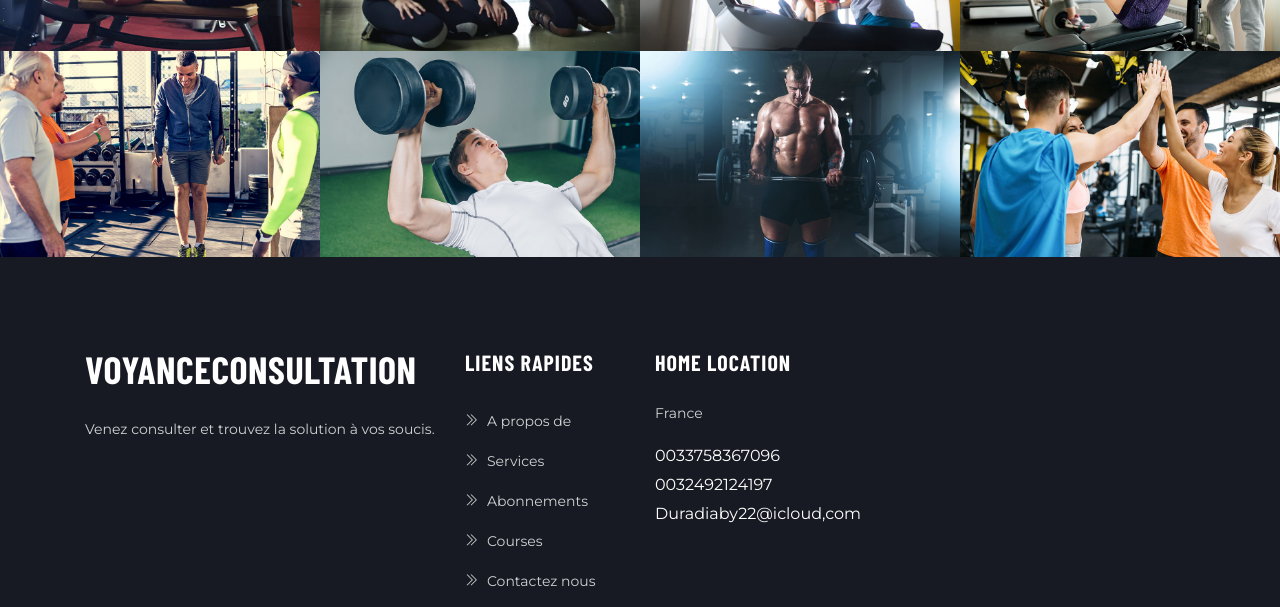
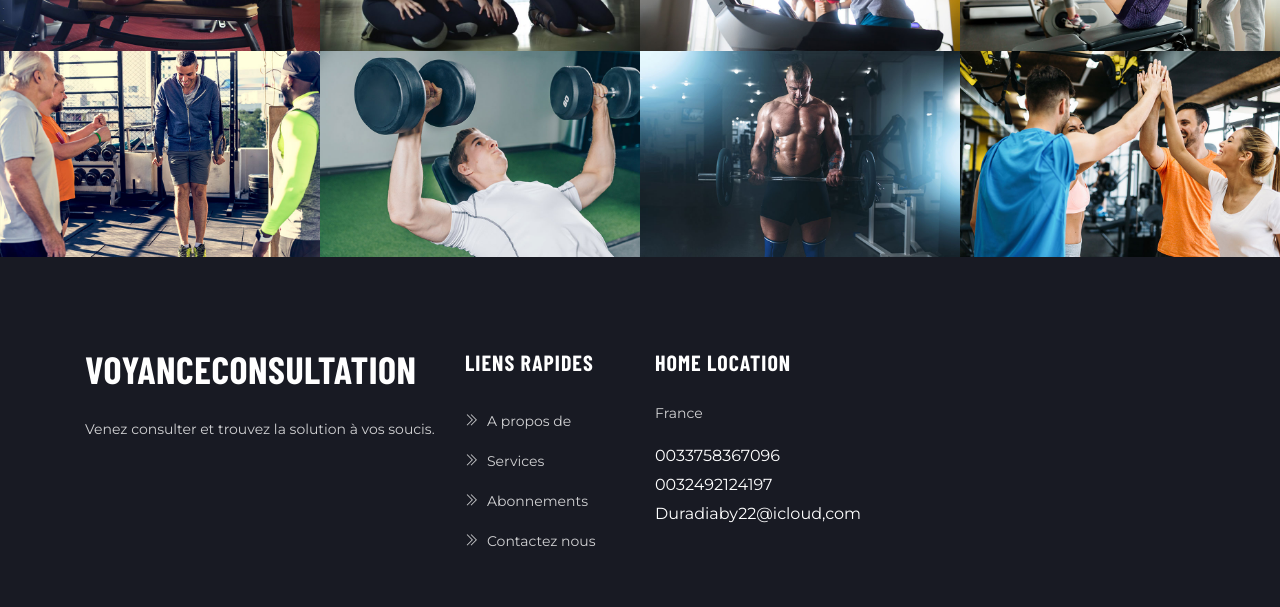
Before and after one commit to perternelm/voyance, a plain HTML site: page about.html in a window 1280 px wide. Shown: the part 2334-2941 px from the top of the page. Drawn offline with nearby package versions, Linux system fonts and the light colour scheme; some packages are replaced by stand-ins of ours; a script that the page names is missing.

Commit message:
removal of "courses"

```diff
--- a/about.html
+++ b/about.html
@@ -269,7 +269,6 @@
 						<li><a href="about.html"><i class="ti-angle-double-right mr-2"></i>A propos de</a></li>
 						<li><a href="service.html"><i class="ti-angle-double-right mr-2"></i>Services</a></li>
 						<li><a href="pricing.html"><i class="ti-angle-double-right mr-2"></i>Abonnements</a></li>
-						<li><a href="course.html"><i class="ti-angle-double-right mr-2"></i>Courses</a></li>
 						<li><a href="contact.html"><i class="ti-angle-double-right mr-2"></i>Contactez nous</a></li>
 					</ul>
 				</div>
```
Also changed, not shown: blog-sidebar.html (+0 -1 lines), blog-single.html (+0 -1 lines), blog.html (+0 -1 lines), contact.html (+0 -1 lines), index.html (+0 -1 lines), pricing.html (+0 -1 lines), service.html (+0 -1 lines).
